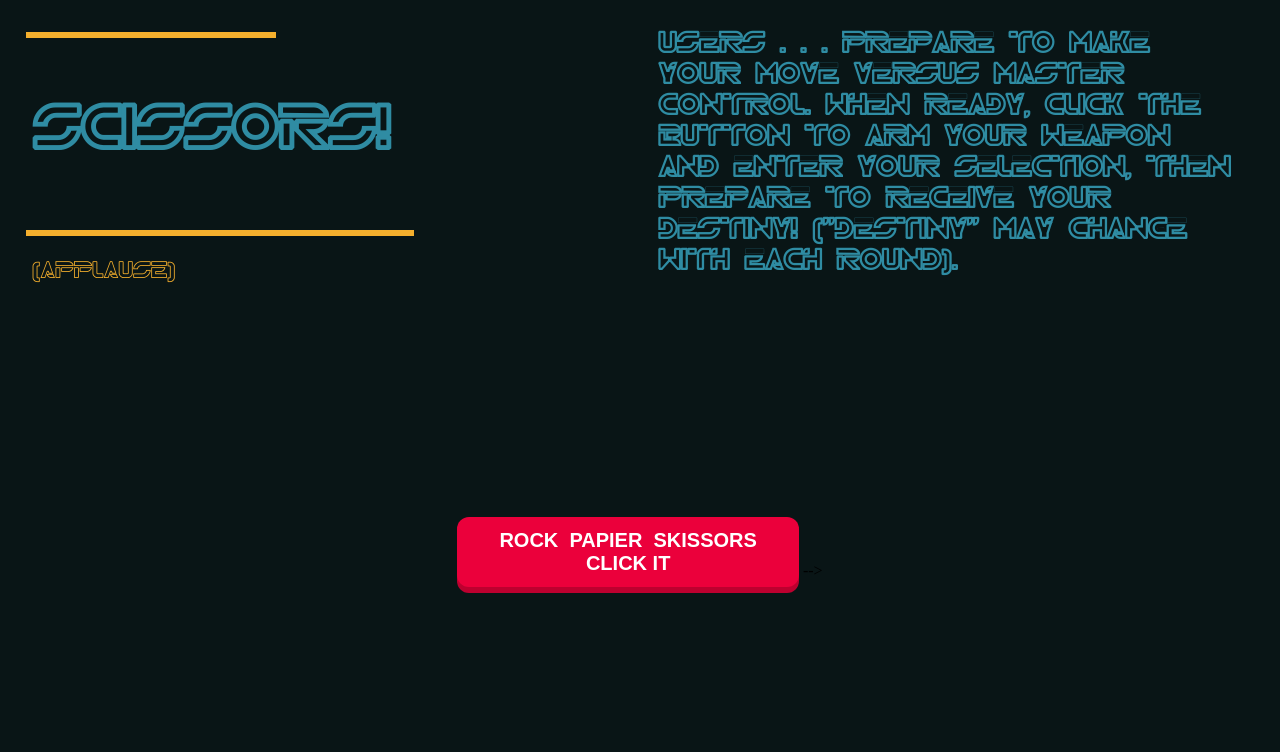
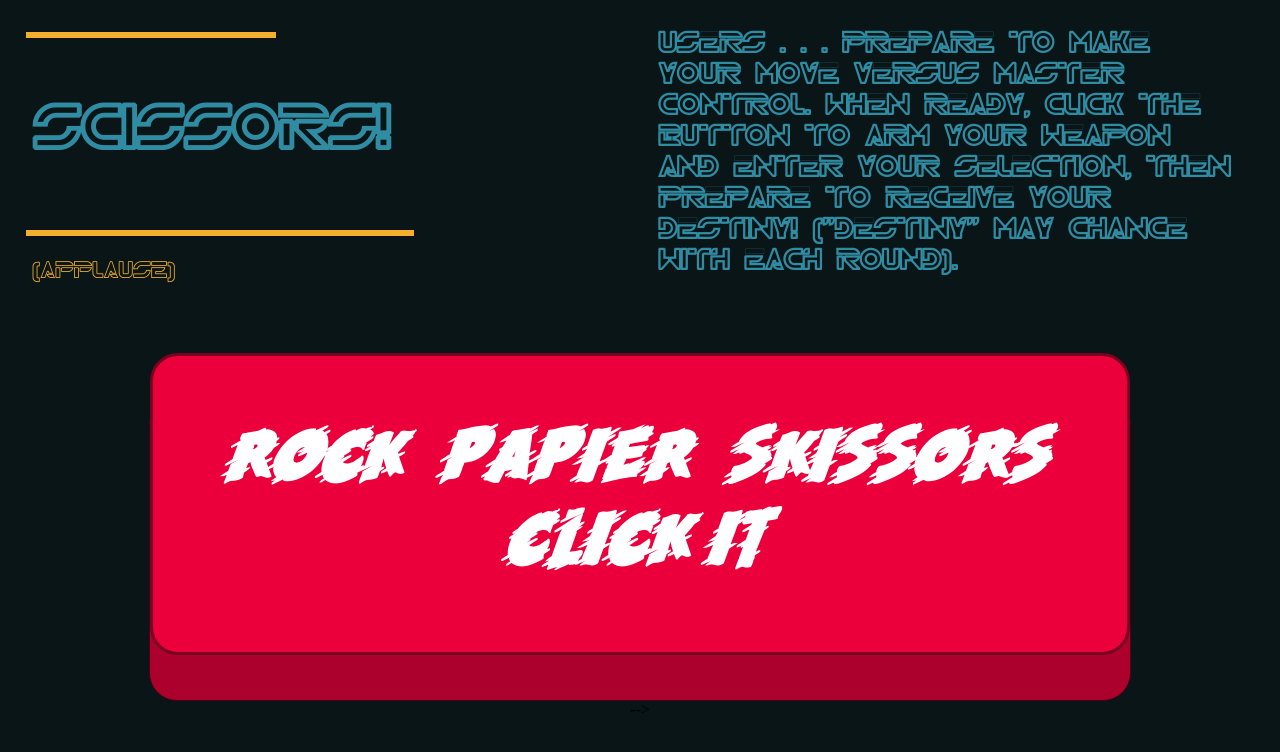
Before and after one commit to Mccrza/rock-paper-scissors, a plain HTML site: page index.html in a window 1280 px wide. Shown: the part 677-1429 px from the top of the page. Drawn offline with nearby package versions, Linux system fonts and the light colour scheme.

Commit message:
Commit "button.css" Enlarge Button, Add Border

```diff
--- a/button.css
+++ b/button.css
@@ -7,42 +7,53 @@
 }
 
 .button-div {
+  display: flex;
+  flex-direction: column;
+  width: 100%;
+  height: 600px;
+  justify-content: center;
+  align-items: center;
+}
+
+.button-div-two {
 }
 
 .button-back {
-  background: hsl(345deg 100% 37%);
-  border-radius: 12px;
+  background: rgb(172, 1, 44);
+  border-radius: 28px;
   border: none;
   padding: 0;
   cursor: pointer;
-  outline-offset: 4px;
+  outline-offset: 25px;
+  border: 1px solid rgb(72, 1, 18);
 }
 
 .button-front {
   display: block;
-  padding: 12px 42px;
-  border-radius: 12px;
-  font-size: 1.25rem;
+  padding-top: 65px;
+  padding-bottom: 65px;
+  padding-left: 75px;
+  padding-right: 75px;
+  border-radius: 28px;
+  font-size: 3rem;
   background: hsl(345deg 100% 46%);
   color: white;
-  transform: translateY(-6px);
+  transform: translateY(-45px);
+  font-family: run2;
+  text-align: center;
+  border: 3px solid rgb(120, 2, 31);
 }
 
 .button-back:active .button-front {
-  transform: translateY(2px);
+  transform: translateY(20px);
 }
 
 @font-face {
   font-family: deadly;
-  src: url(/fonts/deadly_killers/deadly-killers.otf);
+  src: url(fonts/deadly_killers/deadly-killers.otf);
 }
 
 @font-face {
   font-family: run2;
-  src: url(/fonts/run_2/run.otf);
+  src: url(fonts/run_2/run.otf);
 }
-
-@font-face {
-  font-family: heartless;
-  src: url(/fonts/heartless/heartless.ttf);
-}
```
